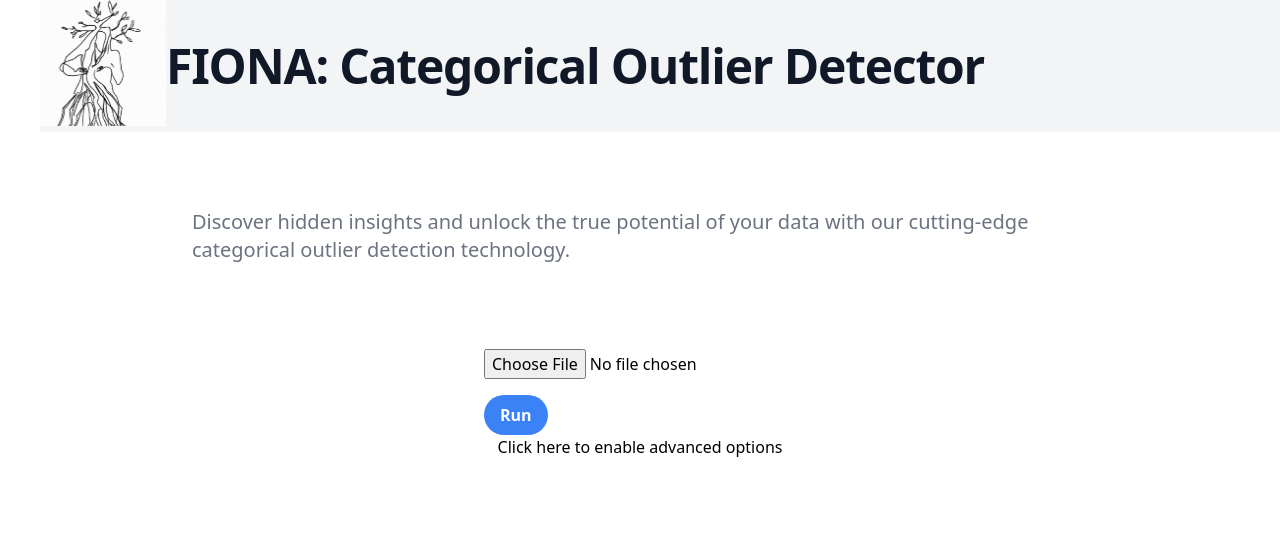
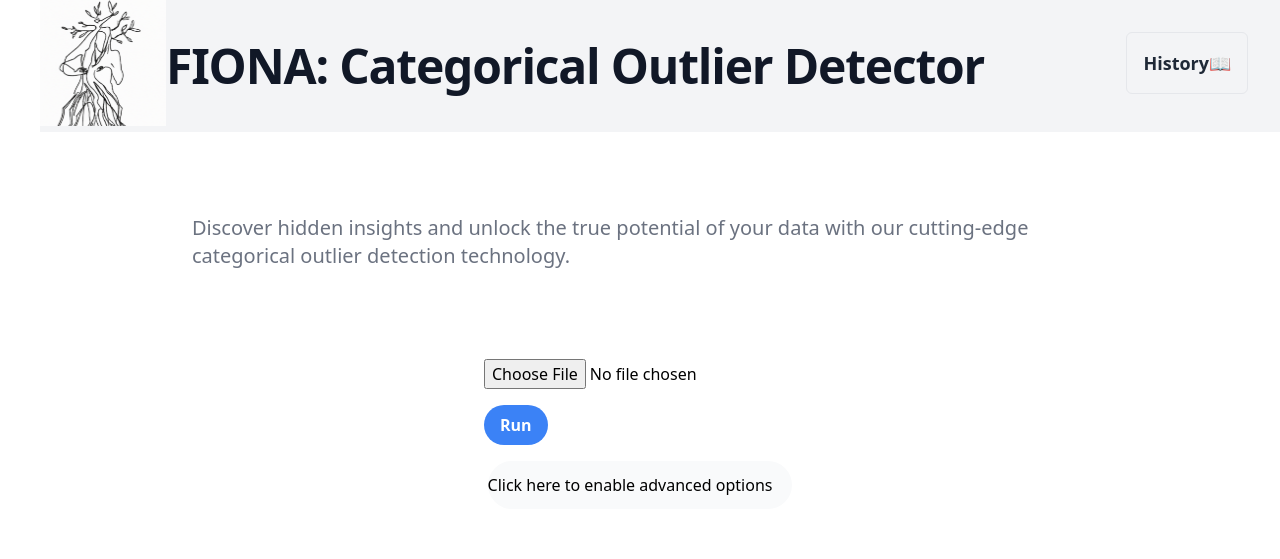
Before and after one commit to ThanosTsiamis/FIONA, a Next.js app in the folder client_side/: page / in a window 1280 px wide. Shown: the top 559 px of the page. Built offline with nearby package versions, Linux system fonts and the light colour scheme.

Commit message:
HistoryButton and HomeButton Components are now substituted by a more general PageButton component

```diff
--- a/client_side/pages/index.tsx
+++ b/client_side/pages/index.tsx
@@ -2,11 +2,11 @@ import React, {useContext, useEffect, useRef, useState} from 'react';
 import {useRouter} from 'next/router';
 import {UploadContext} from '../components/UploadContext';
 import Papa from 'papaparse';
-import HistoryButton from "../components/HistoryButton";
 import Footer from "../components/Footer";
 import FancyTable from "../components/FancyTable";
 import Header from "../components/Header";
 import CircularProgress from '@mui/material/CircularProgress';
+import PageButton from "../components/PageButton";
 
 function FileUploadForm() {
     const {filename, setFilename} = useContext(UploadContext);
@@ -130,7 +130,11 @@ function FileUploadForm() {
                     </button>
                 </form>
                 {error && <p className="text-red-500">{error}</p>}
-                <button onClick={toggleAdvancedOptions}>
+                <button
+                    onClick={toggleAdvancedOptions}
+                    disabled={showAdvancedOptions}
+                    className={`mt-4 rounded-full py-3 pr-5 ${showAdvancedOptions ? 'bg-gray-300 text-gray-500 cursor-not-allowed' : 'bg-gray-50 hover:bg-gray-200 text-black'}`}
+                >
                     Click here to enable advanced options
                 </button>
                 {isLoading && (
@@ -145,7 +149,7 @@ function FileUploadForm() {
                 )}
             </div>
             <FancyTable csvData={csvData}/>
-            <HistoryButton/>
+            <PageButton href={"history"} label={"History"} icon={"📖"} iconLabel={"book"}></PageButton>
             <Footer/>
         </div>
     );
```
